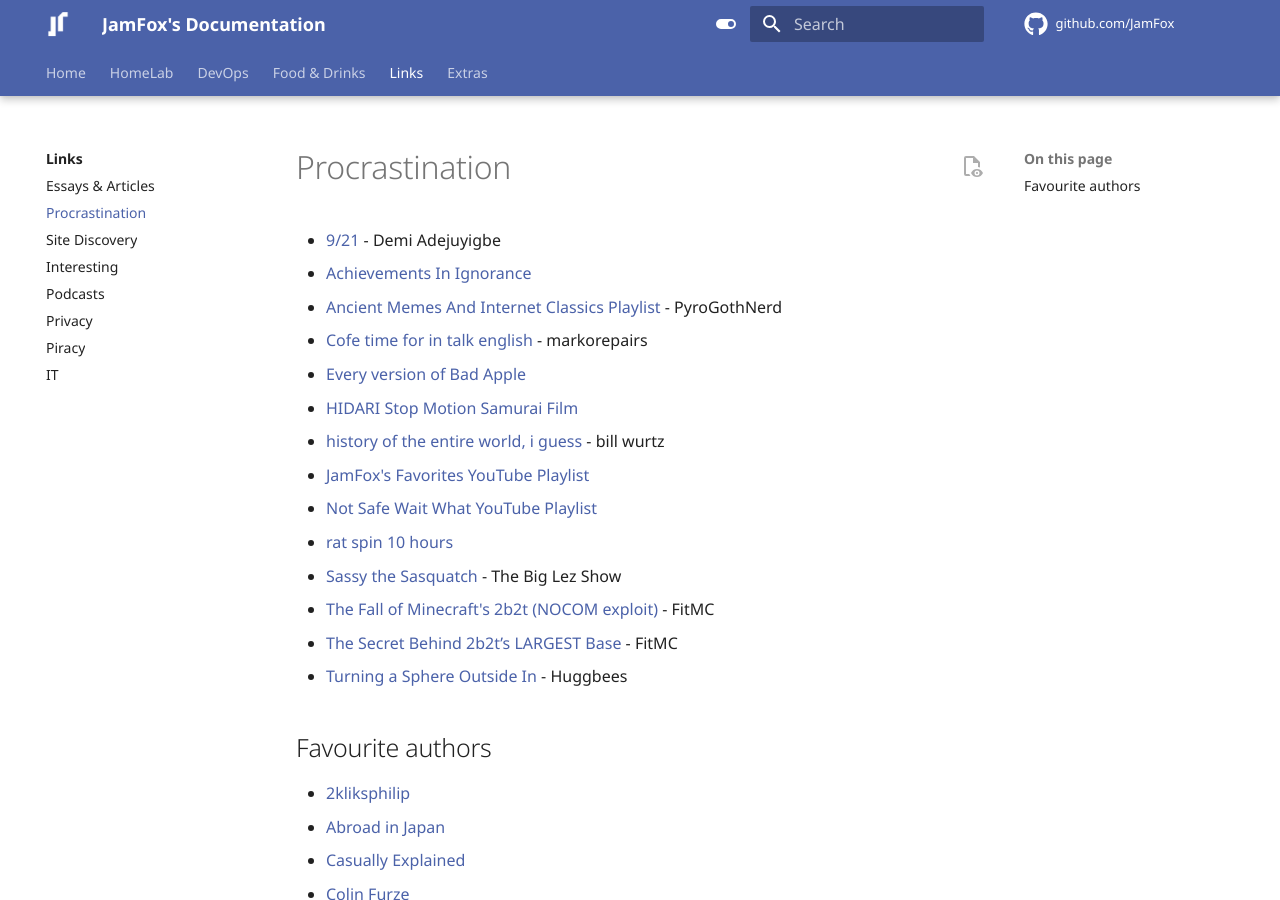
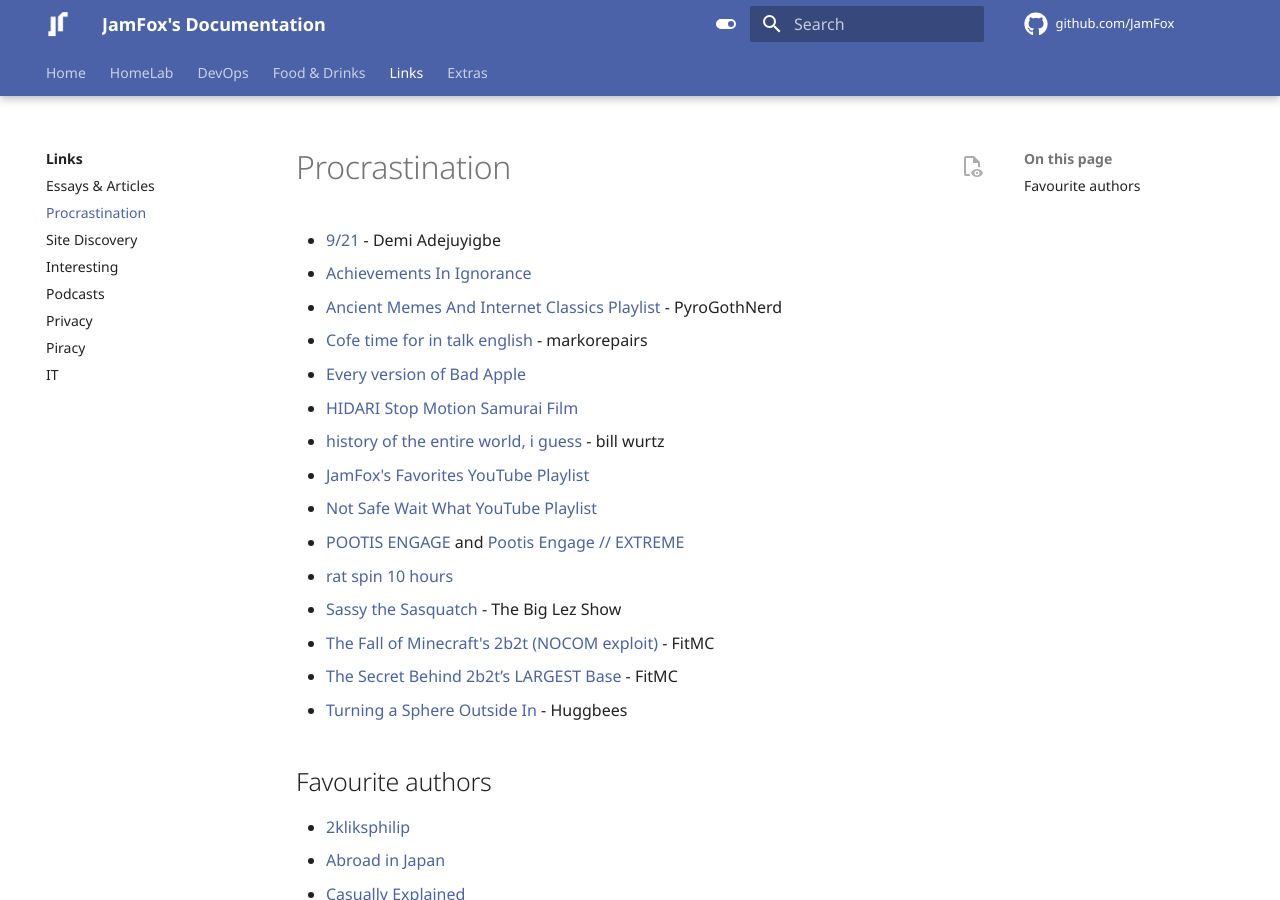
Before and after one commit to JamFox/docs.jamfox.dev, an MkDocs documentation site: the page built from docs/content/links/procrastination.md, in a window 1280 px wide and 900 px high. Built offline with MkDocs 1.6.1 and Material for MkDocs 9.7.7, drawn with Linux system fonts in a browser that asks for light colours; comment, search, counter and statistics services are not loaded.

Commit message:
add pootis

```diff
--- a/docs/content/links/procrastination.md
+++ b/docs/content/links/procrastination.md
@@ -11,12 +11,12 @@ title: "Procrastination"
 - [history of the entire world, i guess](https://youtu.be/xuCn8ux2gbs) - bill wurtz
 - [JamFox's Favorites YouTube Playlist](https://youtube.com/playlist?list=FLCF_318p-7YO2OM18OEYpyw)
 - [Not Safe Wait What YouTube Playlist](https://www.youtube.com/watch?v=QhRaEvelvlA&list=PLAKGgfjj1XNuYONiulmoxcL4libc3m2TF)
+- [POOTIS ENGAGE](https://youtu.be/Jl6lee2wyPQ?si=hTMzI-xKMJ1A8Kiq) and [Pootis Engage // EXTREME](https://youtu.be/lGJBUauU-CE?si=qAdRCfwm54o7VG_m)
 - [rat spin 10 hours](https://youtu.be/euik1Zrs30w)
 - [Sassy the Sasquatch](https://youtu.be/Dw_tGRblTXk) - The Big Lez Show
 - [The Fall of Minecraft's 2b2t (NOCOM exploit)](https://youtu.be/elqAh3GWRpA) - FitMC
 - [The Secret Behind 2b2t’s LARGEST Base](https://youtu.be/TMBHP9FDqHI) - FitMC
 - [Turning a Sphere Outside In](https://youtu.be/Zv-XNlE1s8E) - Huggbees
-
 
 ## Favourite authors
 
```
